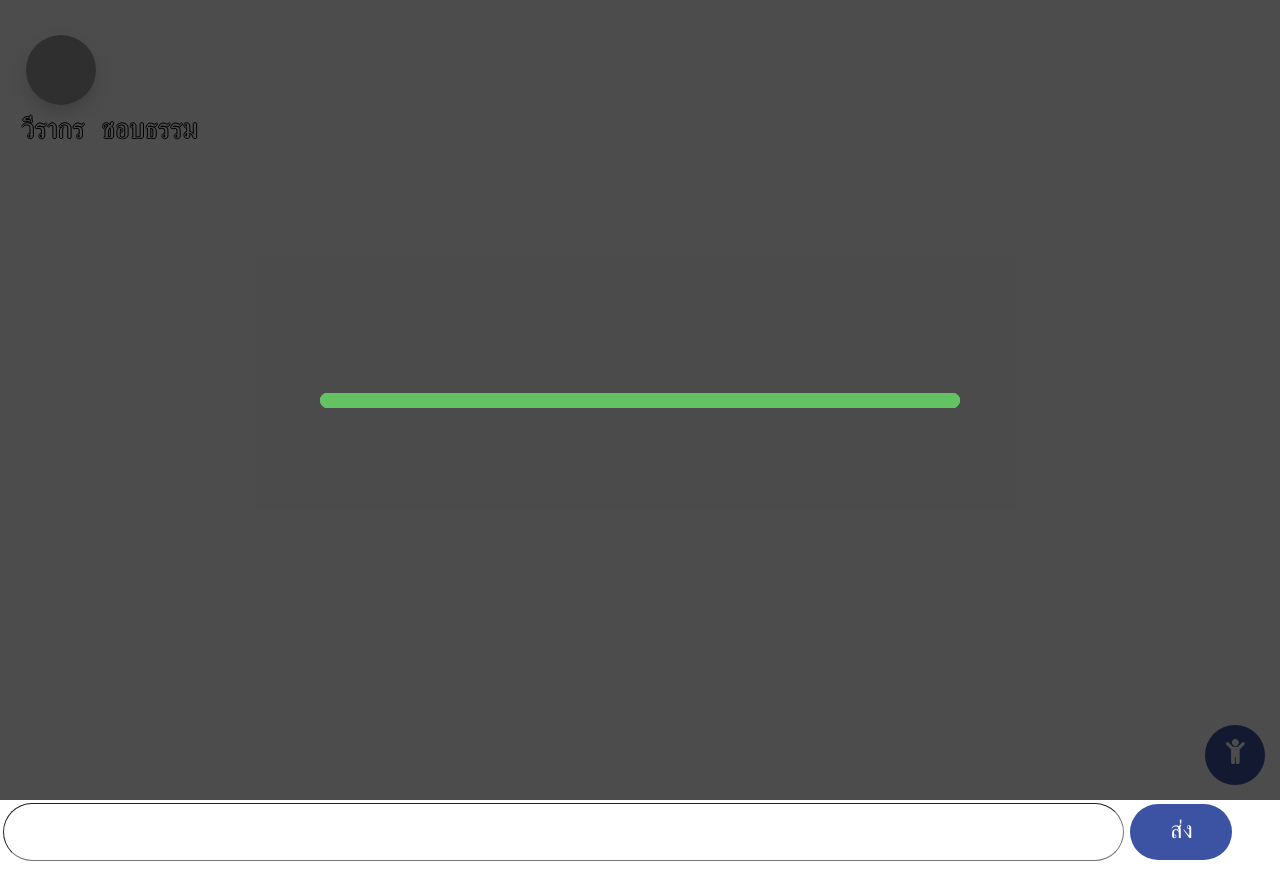
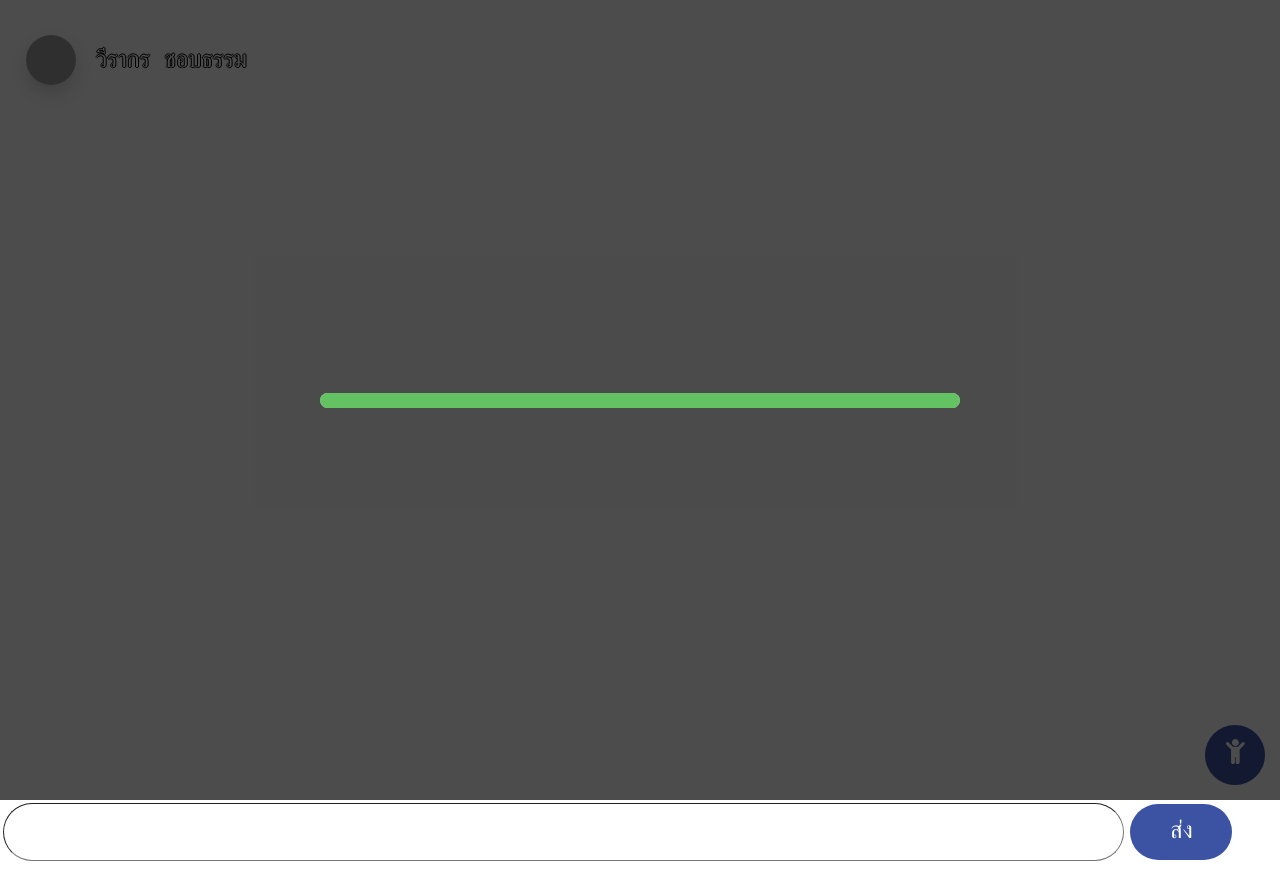
Before and after one commit to 3DTVTech/blockland, a plain HTML site: page public_html/blockland/index.html in a window 1280 px wide. Drawn offline with nearby package versions, Linux system fonts and the light colour scheme; no server answers; grey boxes are pictures that could not be loaded; a web font is replaced by a local one.

Commit message:
Update index.html

```diff
--- a/public_html/blockland/index.html
+++ b/public_html/blockland/index.html
@@ -86,14 +86,14 @@
 		}
 
 		#profile-fullname {
-			font-size: 28px;
+			font-size: 24px;
 			margin-left: 0.5%;
 		}
 
 		#profile-btn {
 
-			width: 80px;
-			height: 80px;
+			width: 60px;
+			height: 60px;
 			border: none;
 			border-radius: 50%;
 			background: white;
@@ -188,7 +188,7 @@
 <body>
 	<div class="profile" id="profile">
 		<button id="profile-btn"><img id="user-profile-img" class="shadow rounded-circle"
-				style="width:70px; height:70px;" src="https://3dtv-tech.com/img/3dtvtech-without-text.png"></i></button>
+				style="width:50px; height:50px;" src="https://3dtv-tech.com/img/3dtvtech-without-text.png"></i></button>
 		<label for="" id="profile-fullname"
 			style="text-shadow: -1px 0 black, 0 1px black, 1px 0 black, 0 -1px black;">วีรากร ชอบธรรม</label>
 	</div>
```
